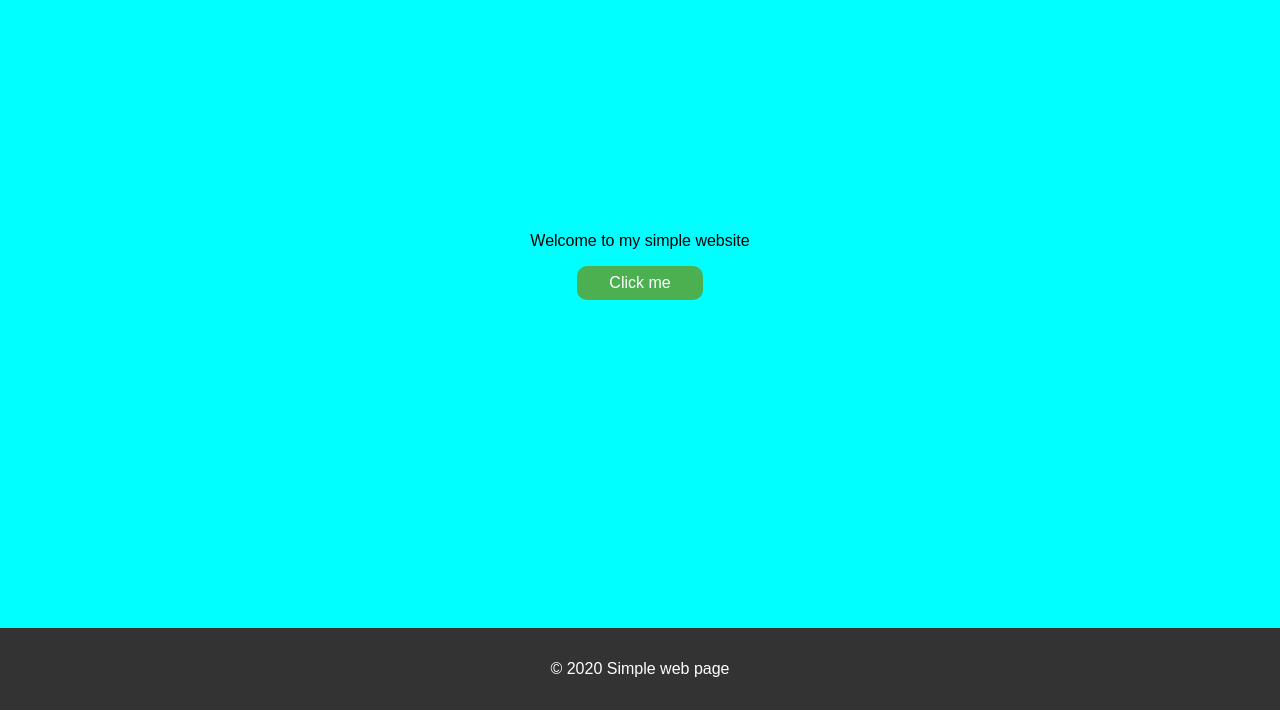
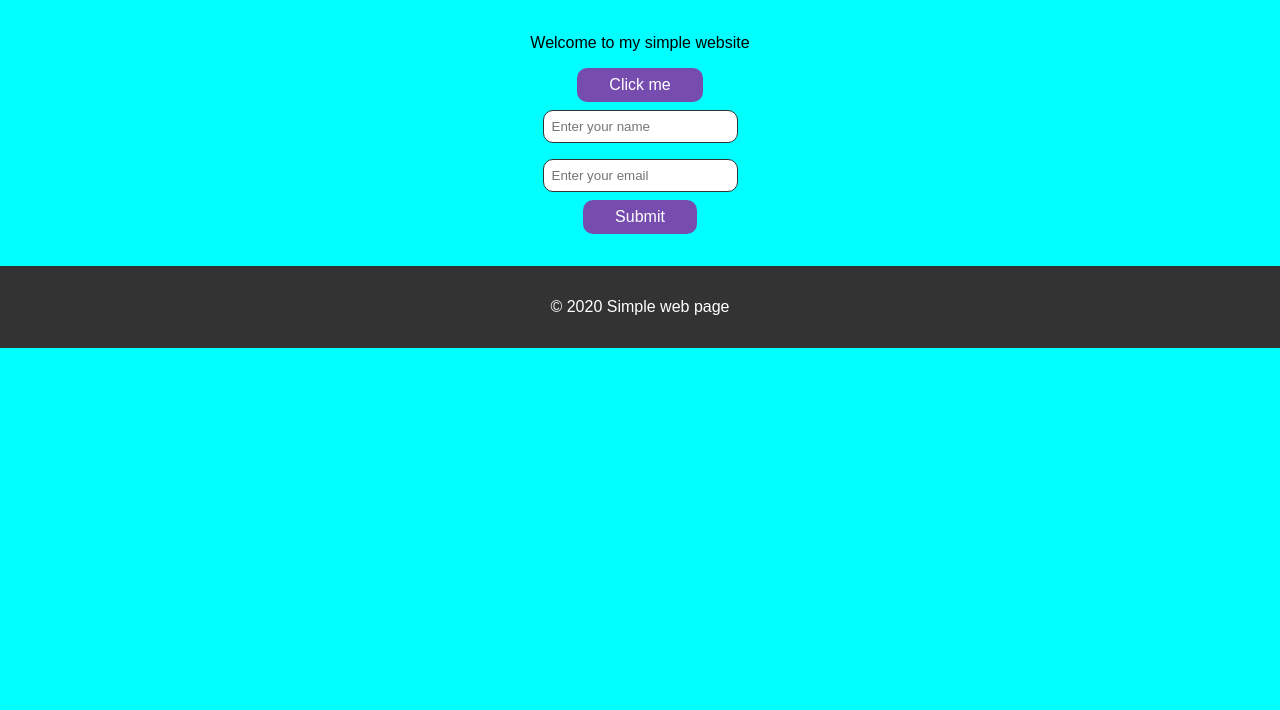
Before and after one commit to Titus-waititu/simple-web-page-assignment, a plain HTML site: page index.html in a window 1280 px wide. Shown: the part 90-800 px from the top of the page. Drawn offline with Linux system fonts and the light colour scheme.

Commit message:
modified button background-color and added a form

```diff
--- a/index.html
+++ b/index.html
@@ -17,6 +17,11 @@
     <button>
         Click me
     </button>
+    <form action="">
+        <input type="text" name="name" id="name" placeholder="Enter your name">
+        <input type="email" name="email" id="email" placeholder="Enter your email">
+        <button type="submit">Submit</button>
+    </form>
    </div>
     <footer>
         <p>&copy; 2020 Simple web page</p>
--- a/style.css
+++ b/style.css
@@ -13,13 +13,13 @@ h1{
     justify-content: center;
     flex-direction: column;
     align-items: center;
-    height: 60vh;
+    /* height: 60vh; */
     margin-bottom: 2rem;
 }
 button{
     outline: 0;
     border: 0;
-    background-color: #4CAF50;
+    background-color: #774caf;
     padding: 0.5rem 2rem;
     color: white;
     font-size: 1rem;
@@ -37,7 +37,20 @@ footer{
     color: white;
     text-align: center;
     padding: 1rem 0;
-    position: fixed;
+    /* position: fixed; */
     bottom: 0;
     width: 100%;
 }
+form{
+    display: flex;
+    justify-content: center;
+    align-items: center;
+    flex-direction: column;
+}
+input{
+    padding: 0.5rem;
+    margin: 0.5rem;
+    border-radius: 10px;
+    border: 1px solid #333;
+    outline: 0;
+}
```
